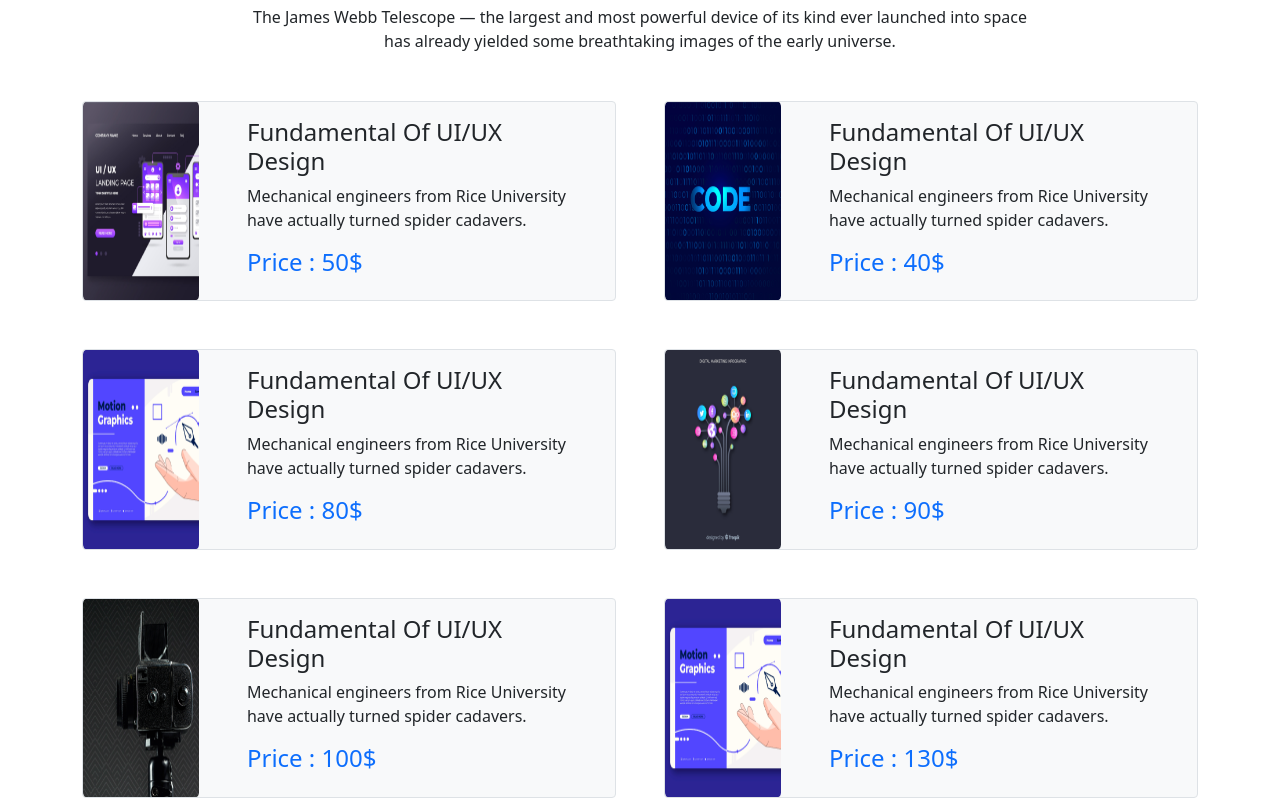
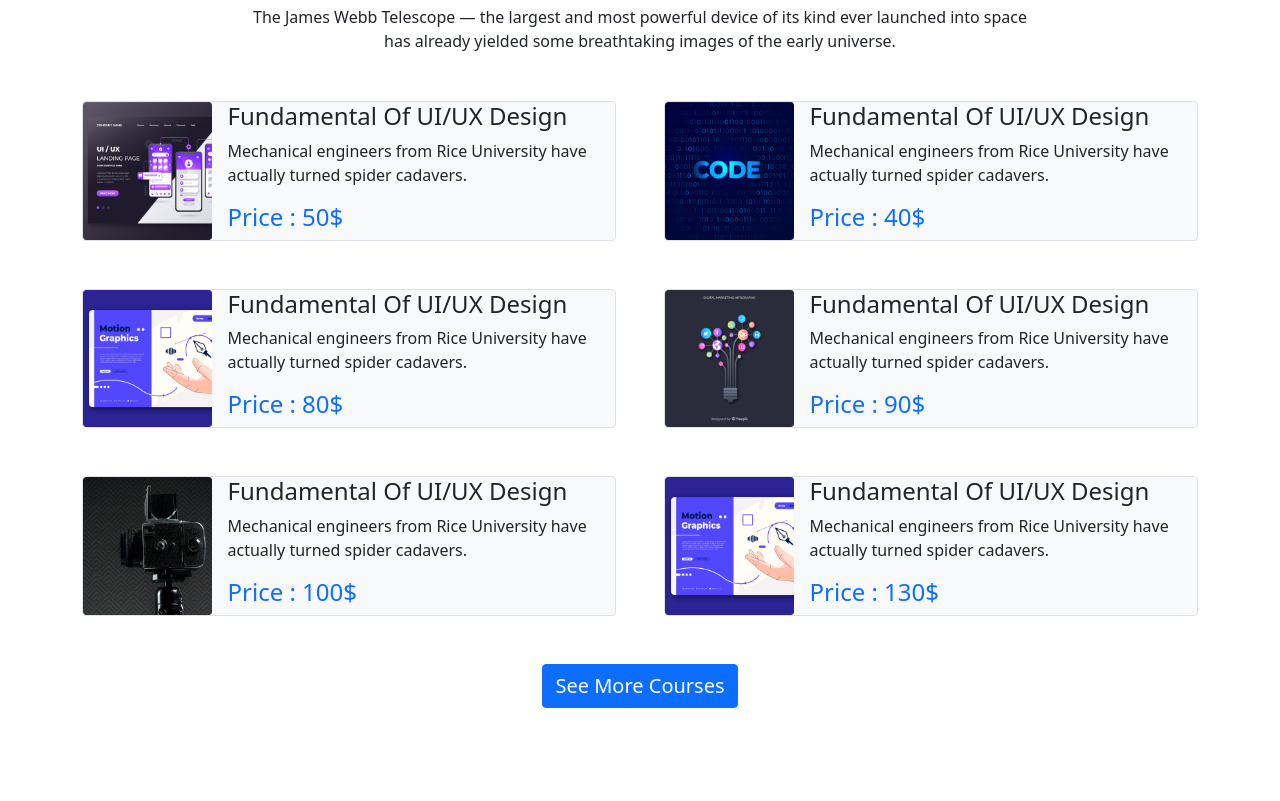
Before and after one commit to asif801/asif_tech_website, a plain HTML site: page index.html in a window 1280 px wide. Shown: the part 843-1644 px from the top of the page. Drawn offline with nearby package versions, Linux system fonts and the light colour scheme.

Commit message:
image_sizing

```diff
--- a/index.html
+++ b/index.html
@@ -112,8 +112,8 @@
                         <img class="h-100 w-100" src="./course/course-1.png">
                     </div>
                     <!-- card-items  -->
-                    <div class="d-flex align-items-center p-3 ">
-                        <div class="mx-3">
+                    <div class="d-flex align-items-center ">
+                        <div class="">
                             <h4>Fundamental Of UI/UX Design
                             </h4>
                             <p>Mechanical engineers from Rice University have actually turned spider cadavers.</p>
@@ -129,8 +129,8 @@
                         <img class="h-100 w-100" src="./course/course-2.png">
                     </div>
                     <!-- card-items  -->
-                    <div class="d-flex align-items-center p-3 ">
-                        <div class="mx-3">
+                    <div class="d-flex align-items-center ">
+                        <div class=" ">
                             <h4>Fundamental Of UI/UX Design
                             </h4>
                             <p>Mechanical engineers from Rice University have actually turned spider cadavers.</p>
@@ -146,8 +146,8 @@
                         <img class="h-100 w-100" src="./course/course-6.png">
                     </div>
                     <!-- card-items  -->
-                    <div class="d-flex align-items-center p-3 ">
-                        <div class="mx-3">
+                    <div class="d-flex align-items-center">
+                        <div class=" ">
                             <h4>Fundamental Of UI/UX Design
                             </h4>
                             <p>Mechanical engineers from Rice University have actually turned spider cadavers.</p>
@@ -163,8 +163,8 @@
                         <img class="h-100 w-100" src="./course/course-4.png">
                     </div>
                     <!-- card-items  -->
-                    <div class="d-flex align-items-center p-3 ">
-                        <div class="mx-3">
+                    <div class="d-flex align-items-center">
+                        <div class=" ">
                             <h4>Fundamental Of UI/UX Design
                             </h4>
                             <p>Mechanical engineers from Rice University have actually turned spider cadavers.</p>
@@ -180,8 +180,8 @@
                         <img class="h-100 w-100" src="./course/course-5.png">
                     </div>
                     <!-- card-items  -->
-                    <div class="d-flex align-items-center p-3 ">
-                        <div class="mx-3">
+                    <div class="d-flex align-items-center">
+                        <div class=" ">
                             <h4>Fundamental Of UI/UX Design
                             </h4>
                             <p>Mechanical engineers from Rice University have actually turned spider cadavers.</p>
@@ -197,8 +197,8 @@
                         <img class="h-100 w-100" src="./course/course-6.png">
                     </div>
                     <!-- card-items  -->
-                    <div class="d-flex align-items-center p-3 ">
-                        <div class="mx-3">
+                    <div class="d-flex align-items-center">
+                        <div class="">
                             <h4>Fundamental Of UI/UX Design
                             </h4>
                             <p>Mechanical engineers from Rice University have actually turned spider cadavers.</p>
```
